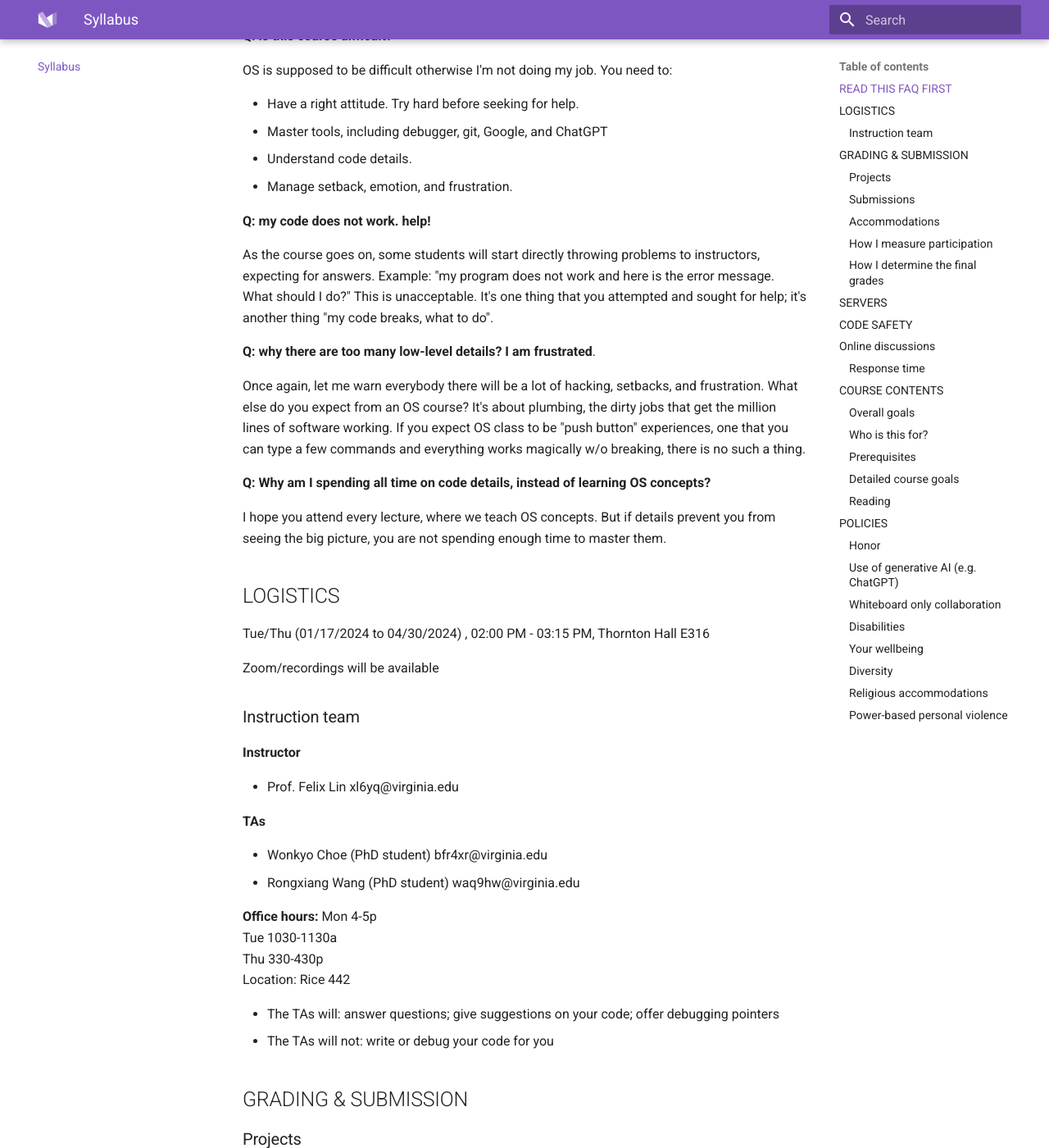
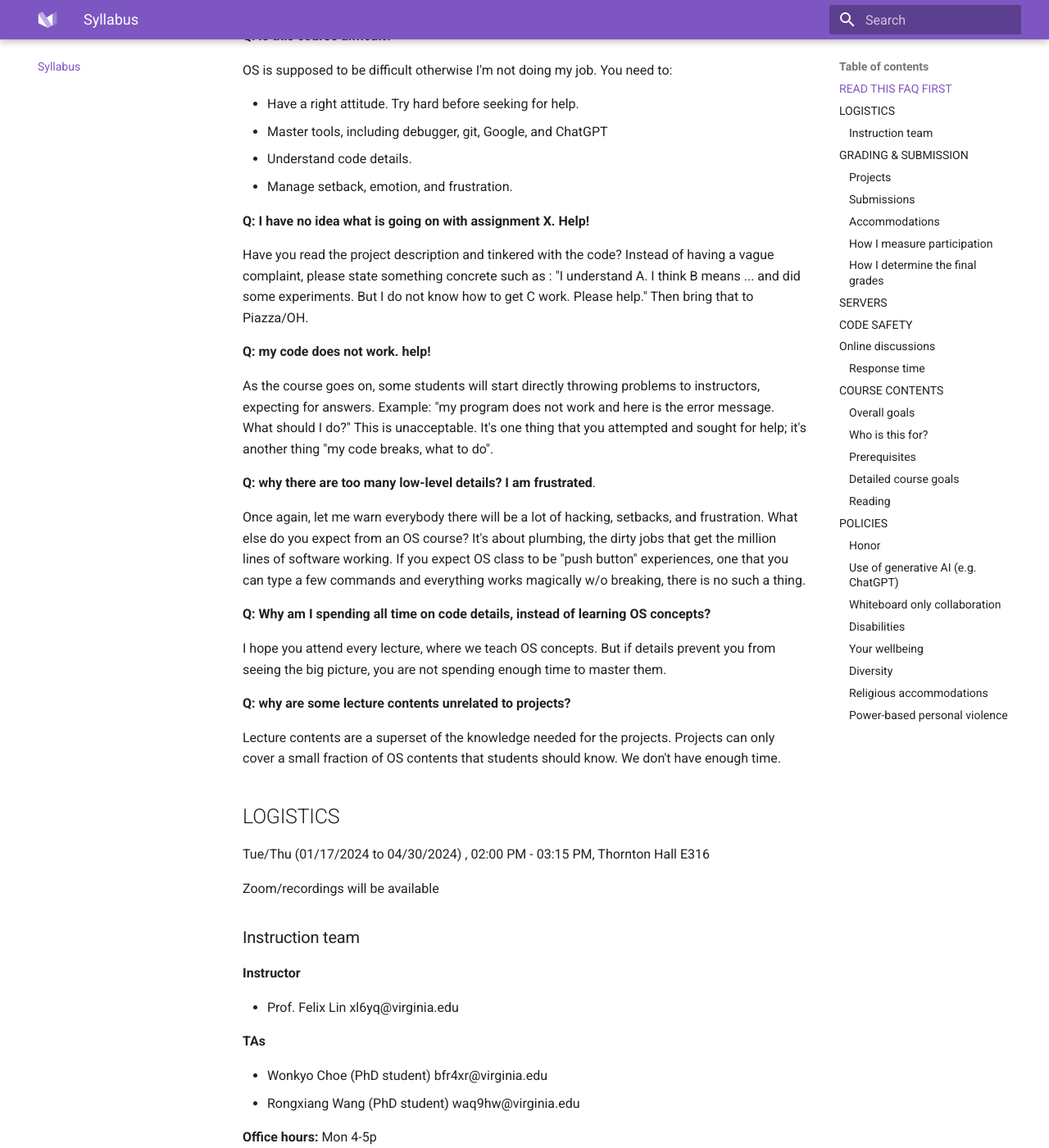
Before and after one commit to fxlin/uva-os-main, an MkDocs documentation site: the page built from docs/README.md, in a window 1280 px wide and 1400 px high, scrolled down 598 px. Shown: the whole window at 82% size. Built offline with MkDocs 1.6.1 and Material for MkDocs 9.7.7, drawn with Linux system fonts in a browser that asks for light colours; some of the changed lines change nothing that is shown; some of the changed text lies outside the part shown.

Commit message:
Update README.md

```diff
--- a/docs/README.md
+++ b/docs/README.md
@@ -23,6 +23,10 @@
 * Understand code details.
 * Manage setback, emotion, and frustration.
 
+**Q:** **I have no idea what is going on with assignment X. Help!**
+
+Have you read the project description and tinkered with the code? Instead of having a vague complaint, please state something concrete such as : "I understand A. I think B means ... and did some experiments. But I do not know how to get C work. Please help." Then bring that to Piazza/OH.
+
 **Q: my code does not work. help!**
 
 As the course goes on, some students will start directly throwing problems to instructors, expecting for answers. Example: "my program does not work and here is the error message. What should I do?" This is unacceptable. It's one thing that you attempted and sought for help; it's another thing "my code breaks, what to do".
@@ -34,6 +38,10 @@
 **Q: Why am I spending all time on code details, instead of learning OS concepts?**
 
 I hope you attend every lecture, where we teach OS concepts. But if details prevent you from seeing the big picture, you are not spending enough time to master them.
+
+**Q: why are some lecture contents unrelated to projects?**
+
+Lecture contents are a superset of the knowledge needed for the projects. Projects can only cover a small fraction of OS contents that students should know. We don't have enough time.
 
 ## LOGISTICS
 
@@ -67,16 +75,17 @@
 
 Most of your time (like >80%) will be spent on four projects.
 
-| **Project**     | Weights | **You will  build ...**                             | **Learning  objectives**                                     |
-| --------------- | ------- | --------------------------------------------------- | ------------------------------------------------------------ |
-| p1: kernel      | 40      | A tiny, modern kernel for Raspberry Pi 3            | Roll-your-own kernel, baremetal programming, Armv8, SoC hardware |
-| p2: concurrency | 20      | Scaling up data structures on multicores            | Programming  a large number of cores, profiling, performance debugging |
-| p3: TEE         | 25      | A machine learning service secured by Arm TrustZone | Security, hardware-based isolation, embedded  AI             |
-| p4:persistence  | 10      | Filesystem image forensics                          | Reverse engineering, binary data structures, working with filesystems |
-| Participation   | 5       |                                                     |                                                              |
+Each project has one or more assignments. Each assignment may have a different weight.
 
-* Each project has one or more assignments. Each assignment may have a different weight.
-* We will provide a calculator (an excel file, downloadable from the LMS (learning management system), “Files”), which can calculate your total raw points
+| **Project**     | Weights      | **You will  build ...**                             | **Learning  objectives**                                     |
+| --------------- | ------------ | --------------------------------------------------- | ------------------------------------------------------------ |
+| p1: kernel      | 40           | A tiny, modern kernel for Raspberry Pi 3            | Roll-your-own kernel, baremetal programming, Armv8, SoC hardware |
+| p2: concurrency | 20           | Scaling up data structures on multicores            | Programming  a large number of cores, profiling, performance debugging |
+| p3: TEE         | 25+(bonus)10 | A machine learning service secured by Arm TrustZone | Security, hardware-based isolation, embedded  AI             |
+| p4:persistence  | 10           | Filesystem image forensics                          | Reverse engineering, binary data structures, working with filesystems |
+| Participation   | 5            |                                                     |                                                              |
+
+* Online grade calculator ([Google spreadsheet](https://docs.google.com/spreadsheets/d/1doYDjdvm1ccOND-cSXbZeZLtoZE3PNCQ/edit?usp=sharing&ouid=104745841715797938930&rtpof=true&sd=true)).
 
 ### Submissions
 
```
